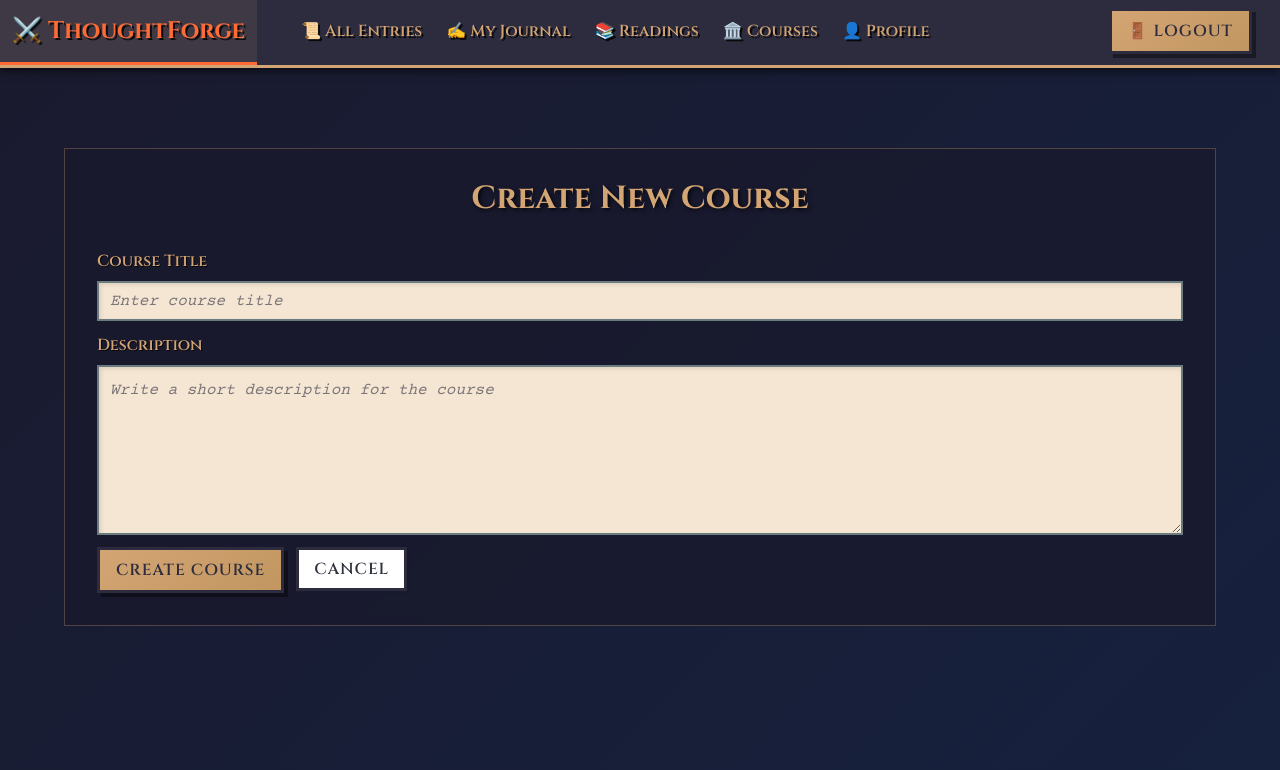
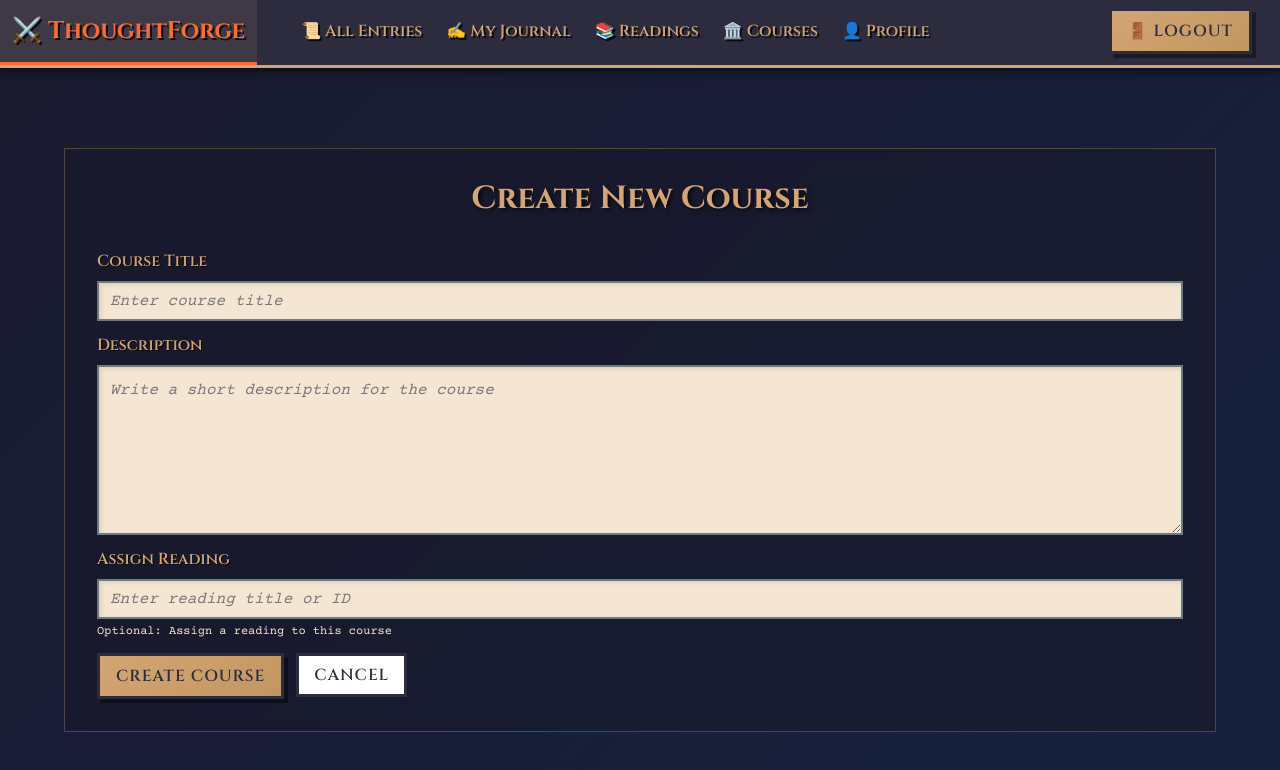
Before and after one commit to jake2bake/ThoughtForge-Client, a Next.js app: page /courses/new in a window 1280 px wide. Shown: the top 770 px of the page. Built offline with nearby package versions, Linux system fonts and the light colour scheme.

Commit message:
added reading assignment field to course form

```diff
--- a/app/components/CourseForm.tsx
+++ b/app/components/CourseForm.tsx
@@ -26,6 +26,7 @@ export default function CourseForm({ initial = {}, onCreated, redirectAfterCreat
   const router = useRouter();
   const [title, setTitle] = useState(initial.title || "");
   const [description, setDescription] = useState(initial.description || "");
+  const [reading, setReading] = useState("")
   const [saving, setSaving] = useState(false);
   const [error, setError] = useState<string | null>(null);
 
@@ -108,6 +109,20 @@ export default function CourseForm({ initial = {}, onCreated, redirectAfterCreat
           />
         </div>
       </div>
+      <div className="field">
+        <label className="label">Assign Reading</label>
+        <div className="control">
+          <input
+            className="input"
+            type="text"
+            placeholder="Enter reading title or ID"
+            value={reading}
+            onChange={(e) => setReading(e.target.value)}
+            disabled={saving}
+          />
+        </div>
+        <p className="help">Optional: Assign a reading to this course</p>
+      </div>
 
       {error && (
         <div className="notification is-danger mb-4">
```
